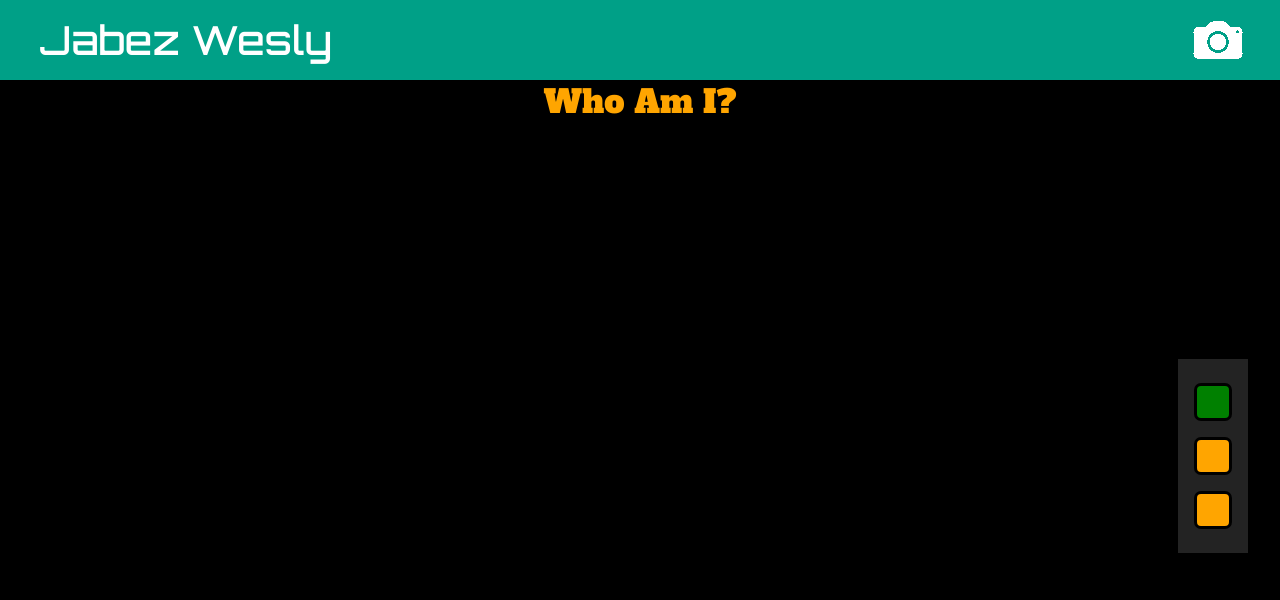
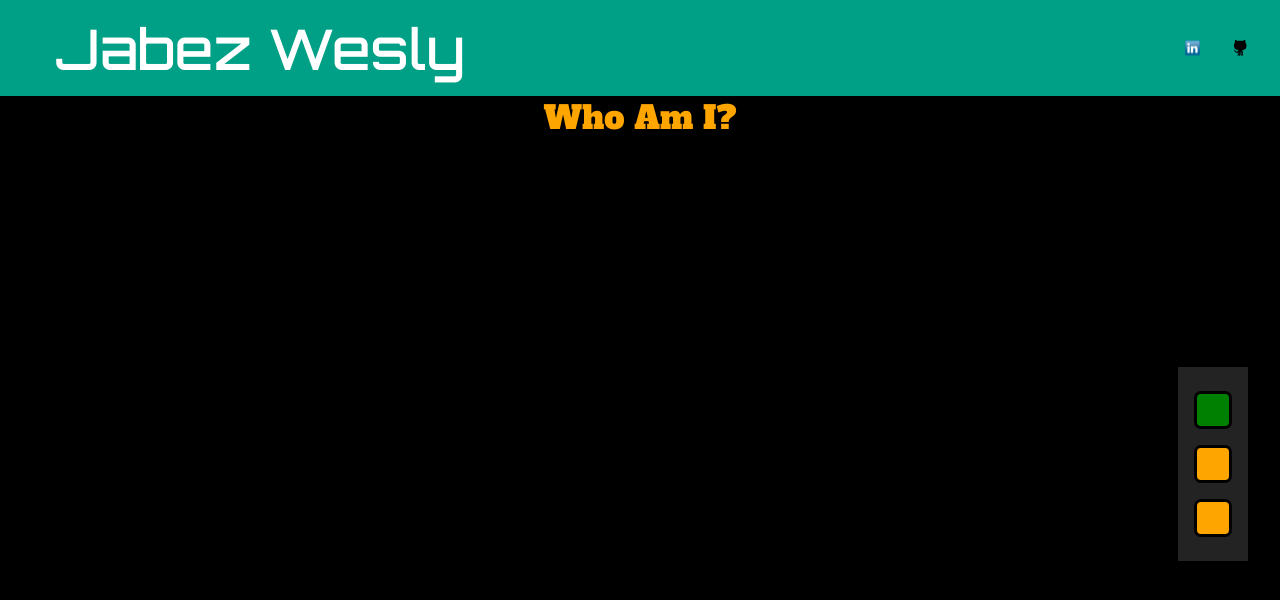
Before and after one commit to jwesly/jwesly.github.io, a plain HTML site: page future/index.jade in a window 1280 px wide. Drawn offline with nearby package versions, Linux system fonts and the light colour scheme; files that its build step writes are made by us from their sources.

Commit message:
layout of the future

```diff
--- a/future/index.jade
+++ b/future/index.jade
@@ -9,7 +9,9 @@ html(lang="en")
     //I need a navbar
     nav.fixed-bar
       span.my-name Jabez Wesly
-      a(href='http://images.google.com'): img(src='camera.gif')
+      a(href='https://github.com/jwesly',target="_blank"): img(src='github.svg')
+      a(href='https://www.linkedin.com/pub/jabez-wesly/a0/181/b25',target="_blank"): img(src='linkedin2.png')
+      //a(href='http://images.google.com'): img(src='camera.gif')
     div.section-container
       section
         div.section_title Who Am I?
--- a/future/nav.js
+++ b/future/nav.js
@@ -1,5 +1,5 @@
 var sections = $(".section-container section").size();
-console.log("Sections: ",sections);
+
 for(i=0;i<sections;i++){
 	var item = $("<li></li>").data("position",i).click(function(){
 		changeSection($(this).data("position"));
@@ -25,14 +25,12 @@ var changeSection = function(target){
 changeSection(0);
 
 document.body.addEventListener("wheel",function(event){
-	if(event.deltaY>0){
+	if(event.deltaY>0||event.deltaX>0){
 		var target = ($("ul.nav li.active").data("position")+1)%sections;
-		//alert(target);
 		changeSection(target);
 	}
-	else if(event.deltaY<0){
-		var target = ($("ul.nav li.active").data("position")-1)%sections;
-		//alert(target);
+	else if(event.deltaY<0||event.deltaX<0){
+		var target = (($("ul.nav li.active").data("position")-1)%sections+sections)%sections;
 		changeSection(target);
 	}
 })
--- a/future/styles.css
+++ b/future/styles.css
@@ -7,12 +7,12 @@ nav{
 	left: 0;
 	width: 100%;
 	z-index: 9999;
-	height: 5em;
+	height: 12%;
 	background-color: #00a087;
 }/*top of section container MUST equal height of nav*/
 .section-container{
 	position:absolute;
-	top:5em;
+	height:88%;
 	width:100%;
 	bottom:0em;
 }
@@ -29,7 +29,7 @@ nav img{
 	padding-right: 2em;
 }
 .my-name{
-	font-size:2.5em;
+	font-size:7vh;/* 7% of height*/
 	font-family: 'Orbitron', sans-serif;
 	padding-left: 1em;
 	color:white;
@@ -46,7 +46,7 @@ section div.section_title{
 	font-family: 'Alfa Slab One', cursive;
 	font-size:2em;
 	text-align:center;
-	width:35%;
+	width:50%;
 	margin:auto;
 	color:orange;
 }
```
Also changed, not shown: future/github.png (added), future/github.svg (added), future/index.html, future/linkedin.png (added), future/linkedin2.png (added), 1 other file.
